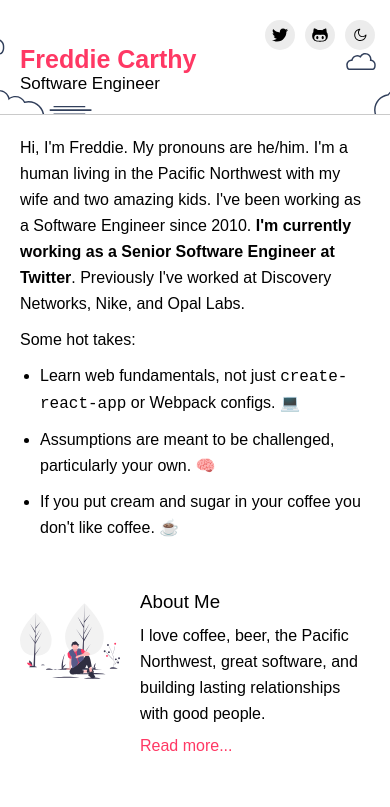
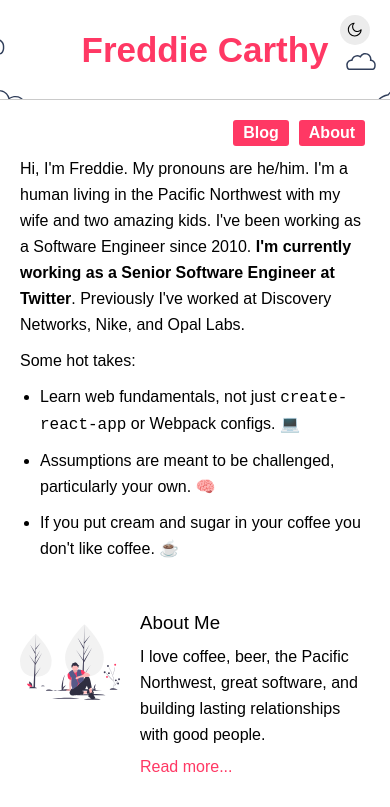
Before and after one commit to gjunkie/freddiecarthy, a Next.js app: page / in a window 390 px wide. Shown: the top 807 px of the page. Built offline with nearby package versions, Linux system fonts and the light colour scheme.

Commit message:
add nav to header

```diff
--- a/components/BlogPost/index.js
+++ b/components/BlogPost/index.js
@@ -34,7 +34,7 @@ export const BlogPost = ({
 
   return (
     <>
-      <Link href="/blog">Back</Link>
+      <Link href="/blog">&#8592; Posts</Link>
       <article className={`${styles.blogPost} ${styles[theme]}`} ref={articleRef}>
         <PageTitle title={title} />
         <div>
--- a/components/Controls/Controls.module.css
+++ b/components/Controls/Controls.module.css
@@ -19,12 +19,6 @@
 
 .controls li:hover {
   cursor: pointer;
-}
-
-.controls button,
-.controls a {
-  height: 35px;
-  width: 35px;
 }
 
 .controls a {
--- a/components/Controls/index.js
+++ b/components/Controls/index.js
@@ -1,7 +1,5 @@
 import * as React from 'react'
 import { useTheme, useThemeToggle } from '../../contexts/ThemeContext'
-import { GitHubIcon } from '../icons/GitHub'
-import { TwitterIcon } from '../icons/Twitter'
 import { ThemeToggle } from '../ThemeToggle'
 
 import styles from './Controls.module.css'
@@ -12,31 +10,7 @@ export const Controls = () => {
 
   return (
     <div className={`${styles.controls} ${styles[theme]}`}>
-      <ul>
-        <li>
-          <a
-            className={styles.link}
-            href="https://twitter.com/freddiecarthy"
-            rel="noreferrer"
-            target="_blank"
-            title="Twitter Profile">
-            <TwitterIcon />
-          </a>
-        </li>
-        <li>
-          <a
-            className={styles.link}
-            href="https://github.com/gjunkie"
-            rel="noreferrer"
-            target="_blank"
-            title="GitHub Profile">
-            <GitHubIcon />
-          </a>
-        </li>
-        <li>
-          <ThemeToggle onClick={toggleTheme} />
-        </li>
-      </ul>
+      <ThemeToggle onClick={toggleTheme} />
     </div>
   )
 }
--- a/components/Footer/index.js
+++ b/components/Footer/index.js
@@ -1,5 +1,7 @@
 import * as React from 'react'
 import { useTheme } from '../../contexts/ThemeContext'
+import { GitHubIcon } from '../icons/GitHub'
+import { TwitterIcon } from '../icons/Twitter'
 
 import styles from './Footer.module.css'
 
@@ -9,7 +11,29 @@ export const Footer = () => {
   return (
     <footer className={`${styles.footer} ${styles[theme]}`}>
       <div className={styles.contents}>
-        Freddie Carthy © 2020
+        <span>Freddie Carthy © 2020</span>
+        <ul>
+          <li>
+            <a
+              className={styles.link}
+              href="https://twitter.com/freddiecarthy"
+              rel="noreferrer"
+              target="_blank"
+              title="Twitter Profile">
+              <TwitterIcon />
+            </a>
+          </li>
+          <li>
+            <a
+              className={styles.link}
+              href="https://github.com/gjunkie"
+              rel="noreferrer"
+              target="_blank"
+              title="GitHub Profile">
+              <GitHubIcon />
+            </a>
+          </li>
+        </ul>
       </div>
     </footer>
   )
--- a/components/Header/Header.module.css
+++ b/components/Header/Header.module.css
@@ -1,12 +1,13 @@
 .header {
+  align-items: center;
   border-bottom-width: 1px;
   border-bottom-style: solid;
   display: flex;
+  flex-direction: column;
+  height: 182px;
   justify-content: center;
-  margin-bottom: 50px;
+  margin-bottom: 10px;
   overflow: hidden;
-  padding-top: 50px;
-  padding-bottom: 50px;
   position: relative;
 }
 
@@ -32,6 +33,51 @@
   width: 100%;
 }
 
+.nav {
+  display: flex;
+  justify-content: center;
+  margin-bottom: 10px;
+}
+
+.nav ul {
+  display: flex;
+  justify-content: flex-end;
+  width: 800px;
+}
+
+.nav li {
+  border-radius: 3px;
+  margin: 0 5px;
+  padding: 0 10px;
+}
+
+.nav.dark-mode a,
+.nav.light-mode a {
+  color: #ffffff;
+  font-weight: bold;
+}
+
+.nav.dark-mode a:hover,
+.nav.light-mode a:hover {
+  color: #ffffff;
+}
+
+.nav.dark-mode li {
+  background: #2de2e6;
+}
+
+.nav.dark-mode li:hover {
+  background: #ff3864;
+}
+
+.nav.light-mode li {
+  background: #ff3864;
+}
+
+.nav.light-mode li:hover {
+  background: #2de2e6;
+}
+
 .header.light-mode .sky {
   background-position: center bottom;
   transform: rotate(180deg);
@@ -44,6 +90,7 @@
 
 .contents {
   display: flex;
+  flex-direction: column;
   justify-content: center;
   position: relative;
   width: 800px;
@@ -51,26 +98,33 @@
 }
 
 .me {
-  text-align: center;
+  align-items: center;
+  display: flex;
+  flex-grow: 1;
+  justify-content: center;
   position: relative;
   z-index: 1;
 }
 
 @media (max-width: 1170px) {
+  .header {
+    height: 130px;
+  }
+
+  .nav ul,
   .contents {
     width: 100%;
+  }
+
+  .nav {
+    padding-right: 50px;
   }
 }
 
 @media (max-width: 800px) {
   .header {
-    padding-top: 45px;
-    padding-bottom: 20px;
+    height: 100px;
     margin-bottom: 20px;
-  }
-
-  .contents {
-    justify-content: left;
   }
 
   .me {
@@ -82,4 +136,8 @@
     background-size: 1100px;
     top: 20px;
   }
+
+  .nav {
+    padding-right: 20px;
+  }
 }
--- a/components/Header/index.js
+++ b/components/Header/index.js
@@ -1,12 +1,13 @@
 import * as React from 'react'
 import Link from 'next/link'
-import { useTheme } from '../../contexts/ThemeContext'
-import { Controls } from '../Controls'
+import { useTheme, useThemeToggle } from '../../contexts/ThemeContext'
+import { ThemeToggle } from '../ThemeToggle'
 
 import styles from './Header.module.css'
 
 export const Header = () => {
   const theme = useTheme()
+  const toggleTheme = useThemeToggle()
 
   return (
     <>
@@ -15,12 +16,21 @@ export const Header = () => {
         <div className={styles.contents}>
           <div className={styles.me}>
             <h1><Link href="/">Freddie Carthy</Link></h1>
-            <h2>Software Engineer</h2>
           </div>
-          <Controls />
+          <ThemeToggle onClick={toggleTheme} />
         </div>
         <div className={styles.sky}></div>
       </header>
+      <nav className={`${styles.nav} ${styles[theme]}`}>
+        <ul>
+          <li>
+            <Link href="/blog">Blog</Link>
+          </li>
+          <li>
+            <Link href="/about">About</Link>
+          </li>
+        </ul>
+      </nav>
     </>
   )
 }
--- a/components/ThemeToggle/ThemeToggle.module.css
+++ b/components/ThemeToggle/ThemeToggle.module.css
@@ -1,13 +1,65 @@
 .themeToggle {
   background: transparent;
   border: none;
+  border-radius: 30px;
+  height: 35px;
   padding: 0;
+  position: absolute;
+  right: 15px;
+  top: -45px;
+  width: 35px;
+  z-index: 1;
 }
 
 .themeToggle:hover {
   cursor: pointer;
 }
 
+.themeToggle.dark-mode {
+  background: #333333;
+}
+
+.themeToggle.dark-mode:hover {
+  background: #2de2e6;
+}
+
 .themeToggle svg {
   margin-left: 1px;
 }
+
+.themeToggle.dark-mode svg {
+  fill: #ffffff;
+}
+
+.themeToggle.light-mode {
+  background: #ececec;
+}
+
+.themeToggle.light-mode:hover {
+  background: #ff3864
+}
+
+.themeToggle.light-mode:hover svg {
+  fill: #ffffff;
+}
+
+@media (max-width: 1170px) {
+  .themeToggle {
+    right: 50px;
+    top: -25px;
+  }
+}
+
+@media (max-width: 800px) {
+  .themeToggle {
+    height: 30px;
+    right: 20px;
+    top: -15px;
+    width: 30px;
+  }
+
+  .themeToggle svg {
+    height: 25px;
+    width: 25px;
+  }
+}
--- a/components/ThemeToggle/index.js
+++ b/components/ThemeToggle/index.js
@@ -20,7 +20,7 @@ export const ThemeToggle = ({
 
   return (
     <button
-      className={styles.themeToggle}
+      className={`${styles.themeToggle} ${styles[theme]}`}
       onClick={onClick}
       aria-label={ariaLabel}
       type="button">
--- a/pages/blog/[slug].js
+++ b/pages/blog/[slug].js
@@ -56,7 +56,7 @@ export async function getStaticProps({ params }) {
 
   const meta = {
     ...data,
-    date: format(parseISO(data.date), 'MMMM dd, yyyy'),
+    date: format(parseISO(data.date), 'MMM dd, yyyy'),
     image: data.image,
     slug: params.slug,
   }
--- a/pages/styles.css
+++ b/pages/styles.css
@@ -146,7 +146,7 @@ main p {
 
 @media (max-width: 800px) {
   h1 {
-    font-size: 25px;
+    font-size: 35px;
   }
 
   h2 {
```
